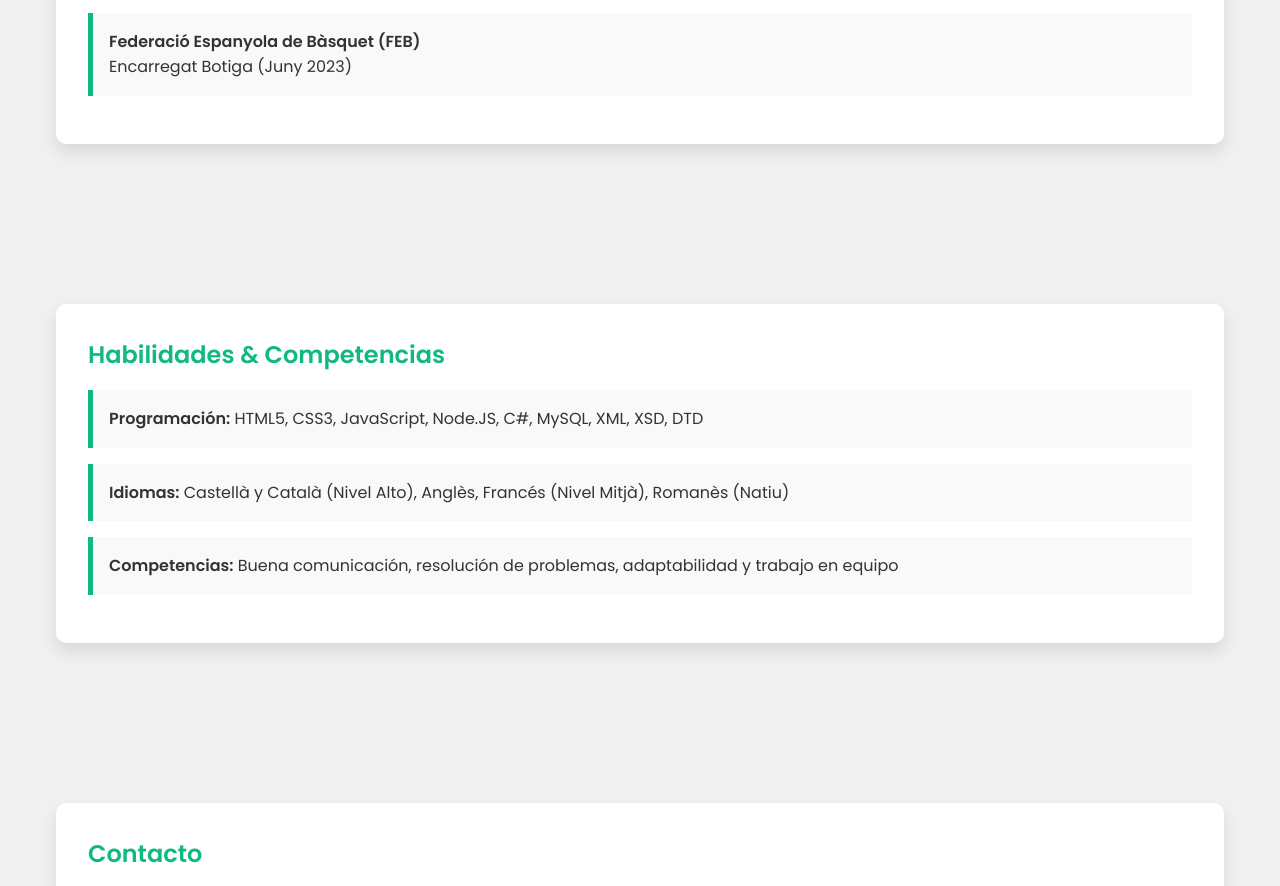
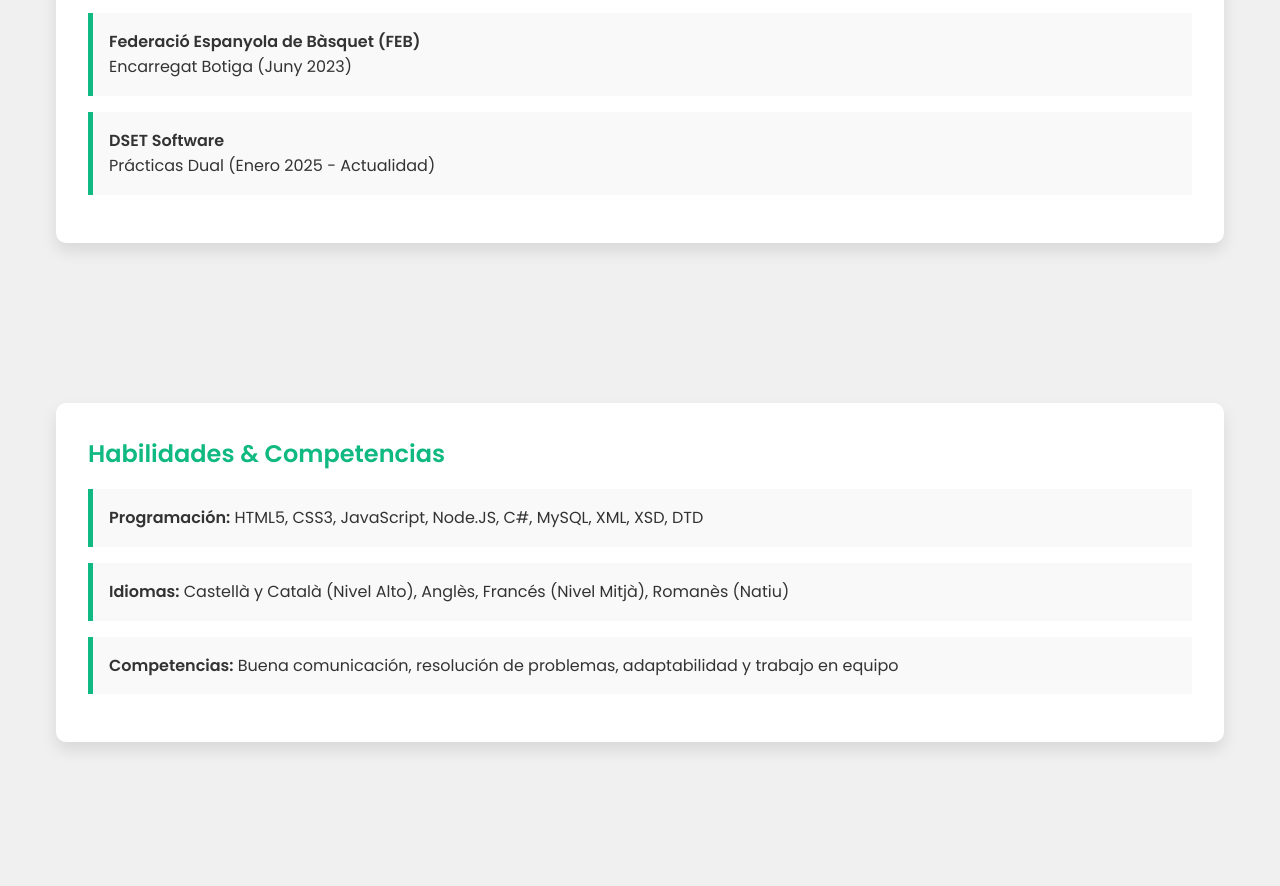
Before and after one commit to MarcVancea/Portfolio_MarcVancea1, a plain HTML site: page index.html in a window 1280 px wide. Shown: the part 2054-2940 px from the top of the page. Drawn offline with Linux system fonts and the light colour scheme.

Commit message:
cambiado experiencia

```diff
--- a/index.html
+++ b/index.html
@@ -96,6 +96,10 @@
           <strong>Federació Espanyola de Bàsquet (FEB)</strong><br>
           Encarregat Botiga (Juny 2023)
         </li>
+        <li>
+          <strong>DSET Software</strong><br>
+          Prácticas Dual (Enero 2025 - Actualidad)
+        </li>
       </ul>
     </div>
   </section>
```
